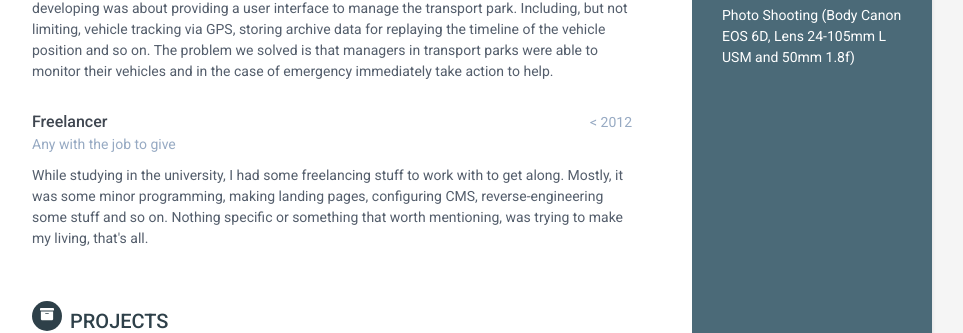
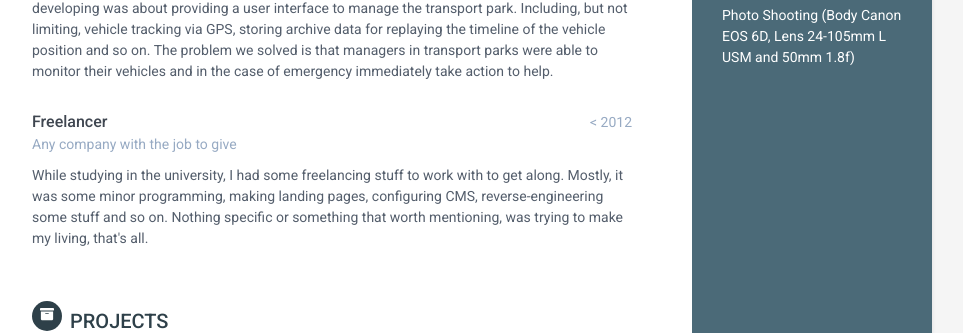
Before and after one commit to ghaiklor/cv.ghaiklor.com, a Jekyll site: the page built from index.html, in a window 1280 px wide and 900 px high, scrolled down 1203 px. Shown: the part 124-457 px from the top of the window, without its empty margins (188-1151 px from the left). Built offline with Jekyll 4.4.1, drawn with Linux system fonts in a browser that asks for light colours.

Commit message:
[experience]: fix wording in freelance company

```diff
--- a/_data/experiences.yml
+++ b/_data/experiences.yml
@@ -61,7 +61,7 @@
     transport parks were able to monitor their vehicles and in the case of
     emergency immediately take action to help.
 - title: Freelancer
-  company: Any with the job to give
+  company: Any company with the job to give
   years: < 2012
   details: >-
     While studying in the university, I had some freelancing stuff to work with
```
